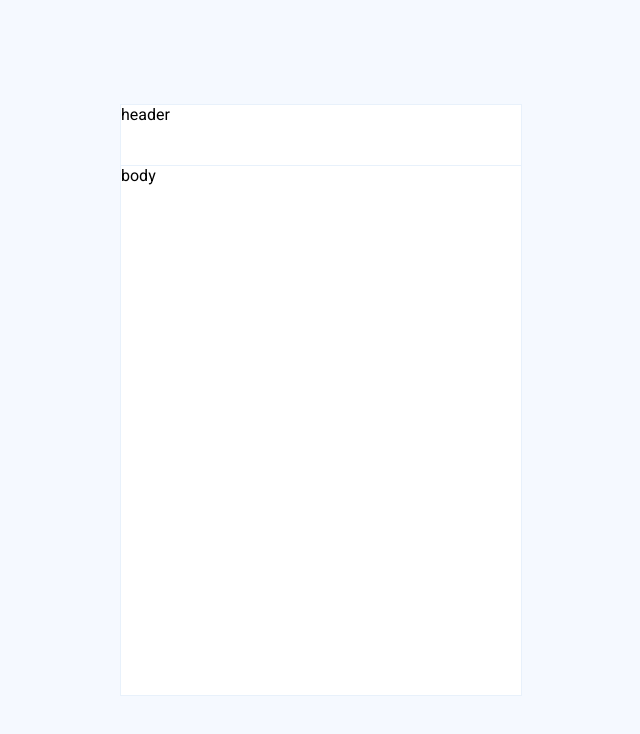
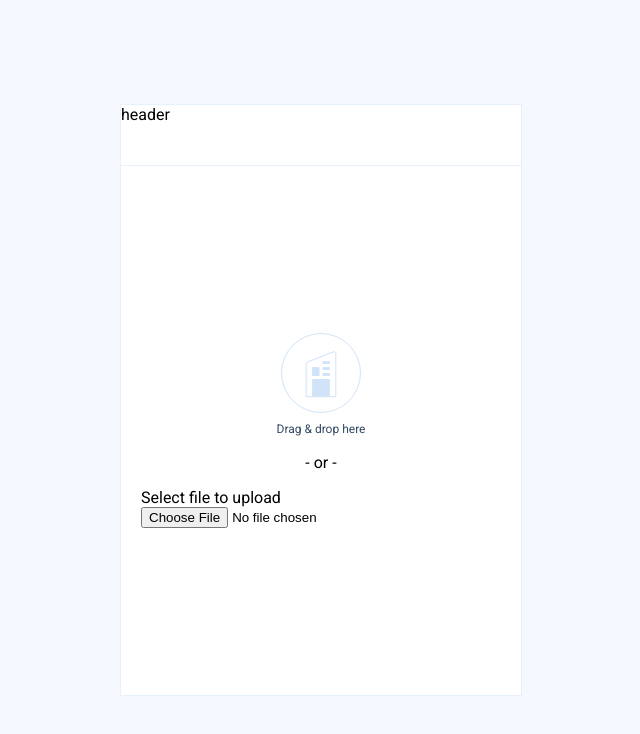
Before and after one commit to habdenscrimen/drop-and-upload, a React (Create React App) app: page / in a window 1280 px wide. Shown: the top 734 px of the page, without its empty margins (319-959 px from the left). Built offline with nearby package versions, Linux system fonts and the light colour scheme.

Commit message:
feat: upload file by d&d and input changing

```diff
--- a/src/drop-and-upload/index.jsx
+++ b/src/drop-and-upload/index.jsx
@@ -1,16 +1,142 @@
 // @flow
-import React from 'react'
+import React, { useState, DragEvent, useEffect, ChangeEvent } from 'react'
 
+import { fileToBase64, fakeUploadingRequest } from './utils'
+import dropPlaceholder from '../assets/icons/drop-placeholder.svg'
 import './styles.scss'
 
-export const DropAndUpload = () => {
+type Props = {
+  value: string,
+  onChange: (url: string) => void,
+}
+
+const imageParams = {
+  size: 100,
+  imageTypes: ['image/png', 'image/jpeg'],
+}
+
+export const DropAndUpload = ({ value: url, onChange }: Props) => {
+  const [hovering, setHovering] = useState(false)
+  const [error, setError] = useState(null)
+  const [progress, setProgress] = useState(null)
+  const [request, setRequest] = useState<XMLHttpRequest>(null)
+
+  useEffect(() => {
+    console.log('UPDATED URL')
+  }, [url])
+
+  const reset = () => {
+    setProgress(null)
+    setRequest(null)
+    setError(null)
+  }
+
+  const cancelUploading = () => {
+    request.abort()
+    reset()
+  }
+
+  const updateURL = (url: string) => {
+    onChange(url)
+    reset()
+  }
+
+  // enable 'copy' cursor effect when dragging
+  const handleDragOver = (e: DragEvent<HTMLDivElement>) => {
+    e.preventDefault()
+    e.stopPropagation()
+
+    e.dataTransfer.dropEffect = 'copy'
+  }
+
+  const dropUpload = (e: DragEvent<HTMLDivElement>) => {
+    e.preventDefault()
+    setHovering(false)
+
+    const { files } = e.dataTransfer
+
+    // count validation
+    if (files.length !== 1) {
+      return setError('You can upload only 1 image')
+    }
+
+    // type validation
+    if (!imageParams.imageTypes.includes(files[0].type)) {
+      return setError('Invalid image format')
+    }
+
+    return processFile(files[0])
+  }
+
+  const inputUpload = (e: ChangeEvent<HTMLInputElement>) => processFile(e.target.files[0])
+
+  const processFile = async (file: File) => {
+    try {
+      // convert image to base64
+      const base64 = await fileToBase64(file, imageParams.size)
+
+      // upload image
+      const request = fakeUploadingRequest(
+        base64,
+        setProgress,
+        () => updateURL(base64),
+        cancelUploading,
+      )
+
+      // save request to be able to abort it by clicking button
+      setRequest(request)
+    } catch (error) {
+      setError(error.message)
+      cancelUploading()
+    }
+  }
+
   return (
     <div className="drop-container">
       <div className="drop-container__header">header</div>
 
-      <div className="drop-container__separator"></div>
+      <div className="drop-container__body">
+        <div
+          className={`drop-container__drop-area ${
+            hovering ? 'drop-container__drop-area-hovered' : ''
+          }`}
+          onDragOver={handleDragOver}
+          onDrop={dropUpload}
+          onDragEnter={() => setHovering(true)}
+          onDragLeave={() => setHovering(false)}
+        >
+          {progress ? (
+            <div>{progress}</div>
+          ) : (
+            <img src={dropPlaceholder} alt="Drop here" height={80} width={80} />
+          )}
 
-      <div className="drop-container__body">body</div>
+          <span className="drop-container__icon-label">
+            {progress ? 'Uploading' : 'Drag & drop here'}
+          </span>
+
+          <p>- or -</p>
+
+          <span>
+            {progress && request ? (
+              <button onClick={cancelUploading}>Cancel</button>
+            ) : (
+              <div>
+                <label htmlFor="fileInput">Select file to upload</label>
+                <input
+                  type="file"
+                  name="fileInput"
+                  id="fileInput"
+                  accept={imageParams.imageTypes.join(',')}
+                  onChange={inputUpload}
+                />
+              </div>
+            )}
+          </span>
+
+          {error && <p>{error}</p>}
+        </div>
+      </div>
     </div>
   )
 }
--- a/src/drop-and-upload/styles.scss
+++ b/src/drop-and-upload/styles.scss
@@ -1,20 +1,45 @@
+$header-heigth: 60px;
+$border: #E8F1FB;
+
 .drop-container {
   width: 400px;
   height: 590px;
 
   background-color: #ffffff;
-  border: 1px solid #E8F1FB;
+  border: 1px solid $border;
 
   &__header {
-    height: 60px;
-  }
-
-  &__separator {
-    height: 1px;
-    background-color: #E8F1FB;
+    height: $header-heigth;
   }
 
   &__body {
+    height: calc(100% - #{$header-heigth});
+
+    padding: 20px;
+    box-sizing: border-box;
+
+    border-top: 1px solid $border;
+  }
+
+  &__drop-area {
     height: 100%;
+
+    display: flex;
+    justify-content: center;
+    align-items: center;
+    flex-direction: column;
+
+    &-hovered {
+      background-color: #F5F9FF;
+      border: 1px dashed #4991E5;
+    }
+  }
+
+  &__icon-label {
+    font-size: 12px;
+    line-height: 15px;
+
+    margin-top: 9px;
+    color: #324964;
   }
 }
--- /dev/null
+++ b/src/drop-and-upload/utils.js
@@ -0,0 +1,60 @@
+// @flow
+export const fileToBase64 = (file: File, size: number): Promise<string> =>
+  new Promise((resolve, reject) => {
+    const reader = new FileReader()
+
+    reader.onload = (e) => {
+      const img = new Image()
+      img.src = e.target.result
+
+      img.onload = () => {
+        // make sure the image is the correct size
+        if (img.width === size && img.height === size) {
+          // if the image is the correct size, return it in base64
+          resolve(e.target.result)
+        } else {
+          // otherwise throw an error
+          reject(new Error('Invalid image size'))
+        }
+      }
+    }
+
+    // start reading file
+    reader.readAsDataURL(file)
+  })
+
+export const fakeUploadingRequest = (
+  base64: string,
+  onProgress: (progress: number) => void,
+  onFinish: () => void,
+  onError: () => void,
+) => {
+  // use XMLHttpRequest because it's impossible to track upload progress with 'fetch'
+  const xhr = new XMLHttpRequest()
+
+  // send fake request to 'jsonplaceholder' just for testing
+  xhr.open('POST', 'https://jsonplaceholder.typicode.com/posts')
+  xhr.setRequestHeader('Content-type', 'application/json; charset=UTF-8')
+
+  // calculate progress percentage
+  xhr.upload.onprogress = (e) => {
+    const percent = e.lengthComputable ? (e.loaded / e.total) * 100 : 0
+
+    onProgress(percent)
+  }
+
+  xhr.onload = () => {
+    // when request is complete, check its status
+    if (xhr.status >= 200 && xhr.status < 300) {
+      onFinish()
+    } else {
+      onError()
+    }
+  }
+
+  // send the fake request
+  xhr.send(JSON.stringify({ body: base64 }))
+
+  // return XMLHttpRequest to be able to abort the request
+  return xhr
+}
--- a/src/index.jsx
+++ b/src/index.jsx
@@ -1,14 +1,22 @@
 // @flow
-import React from 'react'
+import React, { useState } from 'react'
 import ReactDOM from 'react-dom'
 
 import { DropAndUpload } from './drop-and-upload'
 import './styles.scss'
 
 const App = () => {
+  const [imageURL, setImageURL] = useState<string>(null)
+
+  const onChange = (url: string) => {
+    setImageURL(url)
+
+    console.log('Got the new URL')
+  }
+
   return (
     <main className="app-container">
-      <DropAndUpload />
+      <DropAndUpload value={imageURL} onChange={onChange} />
     </main>
   )
 }
```
Also changed, not shown: src/assets/icons/drop-placeholder.svg (added), 1 other file (tests, documents, lock files or other folders).
